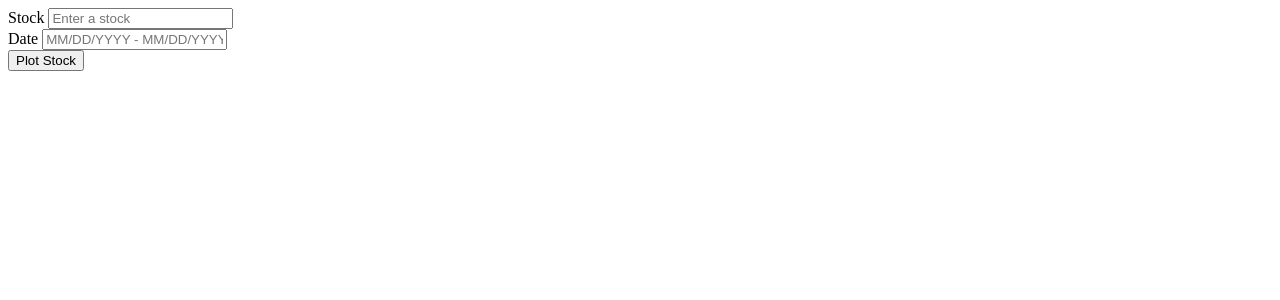
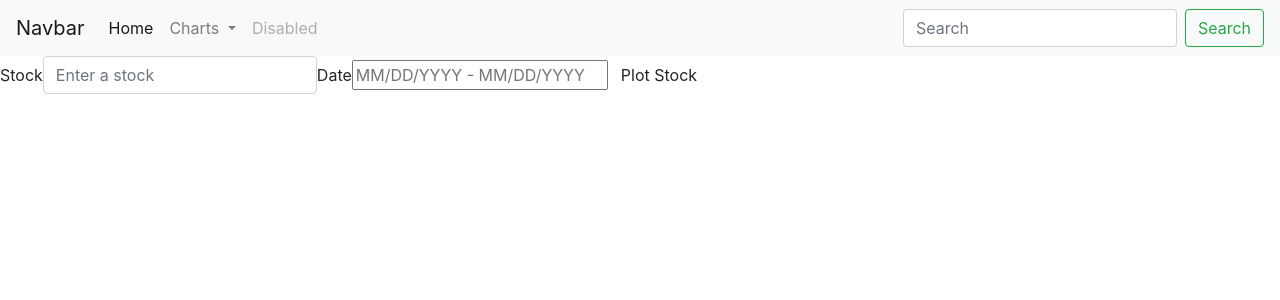
Before and after one commit to jigonder/Project_2, a Flask app: page /stockindex in a window 1280 px wide. Shown: the top 300 px of the page. Run offline with Flask 2, Linux system fonts and the light colour scheme; some libraries are stand-ins or nearby versions.

Commit message:
adding navbar

```diff
--- a/app.py
+++ b/app.py
@@ -41,5 +41,9 @@ def misery():
 def stocks():
     return render_template("stockSearch.html")
 
+@app.route("/home")
+def mainpage():
+    return redirect("/")
+
 if __name__ == "__main__":
     app.run(debug=True)
--- a/templates/stockSearch.html
+++ b/templates/stockSearch.html
@@ -14,9 +14,43 @@
   <script type="text/javascript" src="https://cdn.jsdelivr.net/momentjs/latest/moment.min.js"></script>
   <script type="text/javascript" src="https://cdn.jsdelivr.net/npm/daterangepicker/daterangepicker.min.js"></script>
   <link rel="stylesheet" type="text/css" href="https://cdn.jsdelivr.net/npm/daterangepicker/daterangepicker.css" />
+  <link rel="stylesheet" href="https://cdn.jsdelivr.net/npm/bootstrap@4.5.3/dist/css/bootstrap.min.css" integrity="sha384-TX8t27EcRE3e/ihU7zmQxVncDAy5uIKz4rEkgIXeMed4M0jlfIDPvg6uqKI2xXr2" crossorigin="anonymous">
 </head>
 
 <body>
+  <nav class="navbar navbar-expand-lg navbar-light bg-light">
+    <a class="navbar-brand" href="#">Navbar</a>
+    <button class="navbar-toggler" type="button" data-toggle="collapse" data-target="#navbarSupportedContent" aria-controls="navbarSupportedContent" aria-expanded="false" aria-label="Toggle navigation">
+      <span class="navbar-toggler-icon"></span>
+    </button>
+
+    <div class="collapse navbar-collapse" id="navbarSupportedContent">
+      <ul class="navbar-nav mr-auto">
+        <li class="nav-item active">
+          <a class="nav-link" href="/home">Home <span class="sr-only"></span></a>
+        </li>
+        <li class="nav-item dropdown">
+          <a class="nav-link dropdown-toggle" href="#" id="navbarDropdown" role="button" data-toggle="dropdown" aria-haspopup="true" aria-expanded="false">
+            Charts
+          </a>
+          <div class="dropdown-menu" aria-labelledby="navbarDropdown">
+            <a class="dropdown-item" href="/miseryindex">Misery Index</a>
+            <a class="dropdown-item" href="/stockindex">Stock Search</a>
+
+
+          </div>
+        </li>
+        <li class="nav-item">
+          <a class="nav-link disabled" href="#" tabindex="-1" aria-disabled="true">Disabled</a>
+        </li>
+      </ul>
+      <form class="form-inline my-2 my-lg-0">
+        <input class="form-control mr-sm-2" type="search" placeholder="Search" aria-label="Search">
+        <button class="btn btn-outline-success my-2 my-sm-0" type="submit">Search</button>
+      </form>
+    </div>
+  </nav>
+
   <form class="form-inline">
     <div class="form-group">
       <label for="stockInput">Stock</label>
```
Also changed, not shown: templates/misery.html (+35 -0 lines).
